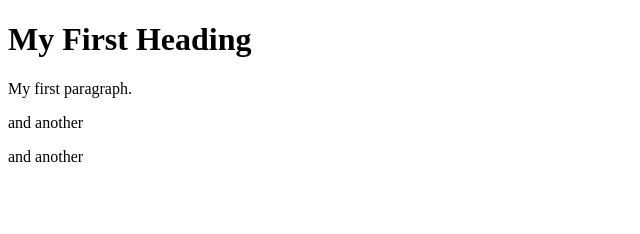
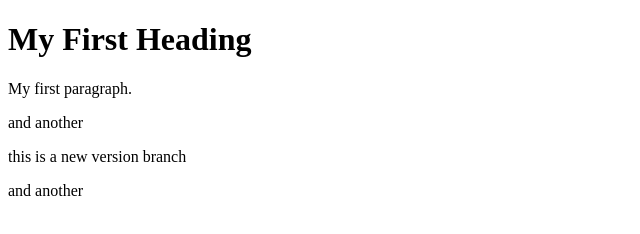
Before and after one commit to GTusr552/my-1st-website, a plain HTML site: page contact.html in a window 1280 px wide. Shown: the whole page, without its empty margins (0-640 px from the left). Drawn offline with Linux system fonts and the light colour scheme.

Commit message:
another one

```diff
--- a/contact.html
+++ b/contact.html
@@ -7,6 +7,7 @@
 <p>My first paragraph.</p>
 
   <p>and another</p>
+this is a new version branch
   <p>and another</p>
 
 </body>
```
